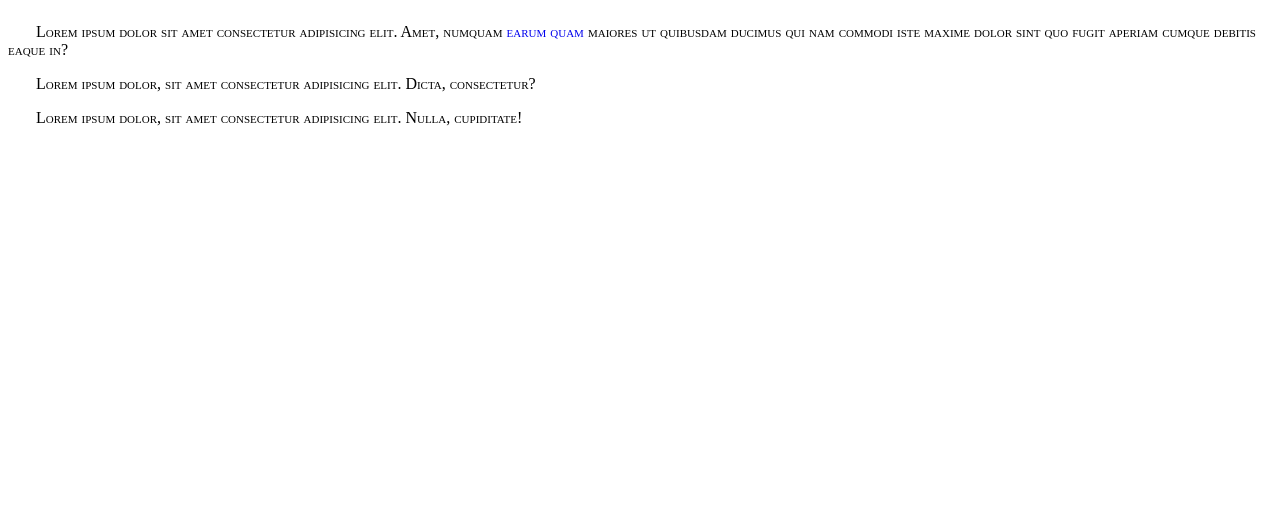
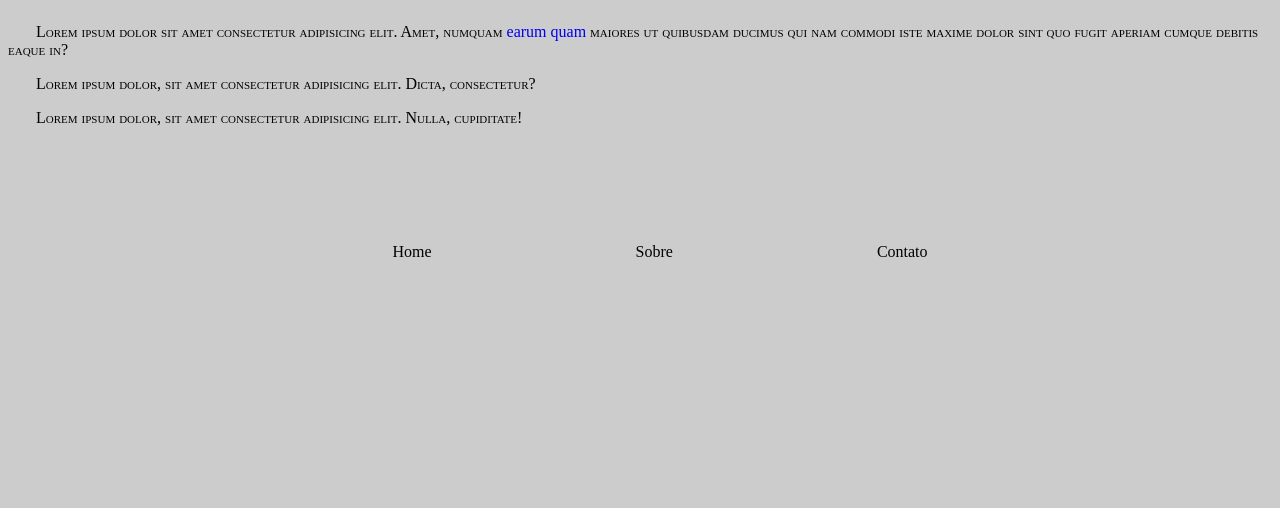
Before and after one commit to dev-matheus-carvalho/Curso_HTML5_e_CSS3, a plain HTML site: page Seção 2 - Introdução ao CSS/Aula 15 - Primerias Regras de CSS/index.html in a window 1280 px wide. Shown: the part 292-800 px from the top of the page. Drawn offline with Linux system fonts and the light colour scheme.

Commit message:
Primeiros passos HTML e CSS juntos

```diff
--- a/Seção 2 - Introdução ao CSS/Aula 15 - Primerias Regras de CSS/estilo.css
+++ b/Seção 2 - Introdução ao CSS/Aula 15 - Primerias Regras de CSS/estilo.css
@@ -1,3 +1,7 @@
+body{
+    background: #ccc;
+}
+
 h1{
     color: red;
     font-family: Arial,Arial, Helvetica, sans-serif;
@@ -7,6 +11,7 @@ h1{
 h2 {
     font-size: 48px;
     font-style: italic;
+    font-weight: normal;
 }
 
 h3 {
@@ -14,6 +19,7 @@ h3 {
     text-transform: capitalize;
     text-align: right;
     text-decoration: underline;
+    background: cyan;
 }
 
 p {
@@ -26,4 +32,15 @@ p {
 
 a {
     text-decoration: none;
+    font-variant: normal;
 }
+
+ul{
+    text-align: center;
+    list-style: none;
+}
+
+li {
+    display: inline-block;
+    margin: 100px;
+}
--- a/Seção 2 - Introdução ao CSS/Aula 15 - Primerias Regras de CSS/index.html
+++ b/Seção 2 - Introdução ao CSS/Aula 15 - Primerias Regras de CSS/index.html
@@ -19,5 +19,11 @@
 
     <p>Lorem ipsum dolor, sit amet consectetur adipisicing elit. Nulla, cupiditate!</p>
 
+    <ul>
+        <li>Home</li>
+        <li>Sobre</li>
+        <li>Contato</li>
+    </ul>
+
 </body>
 </html>
```
